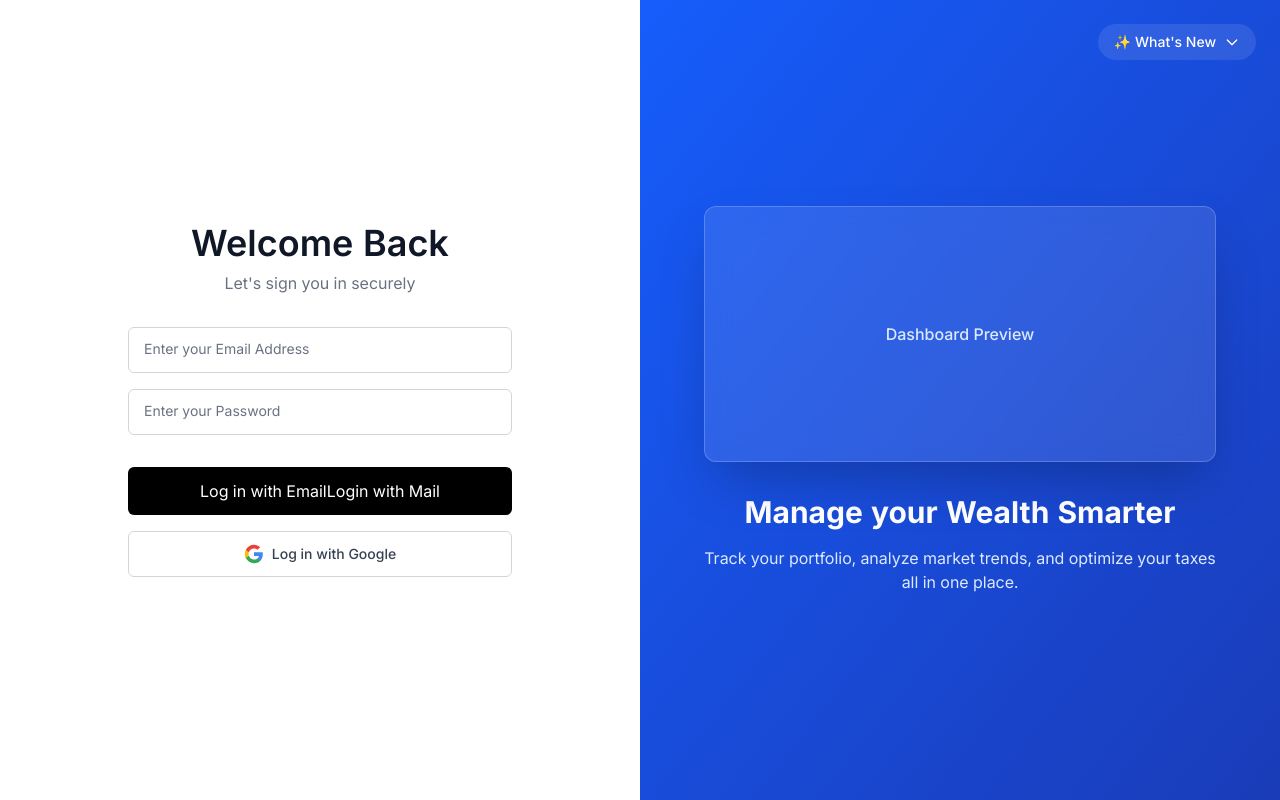
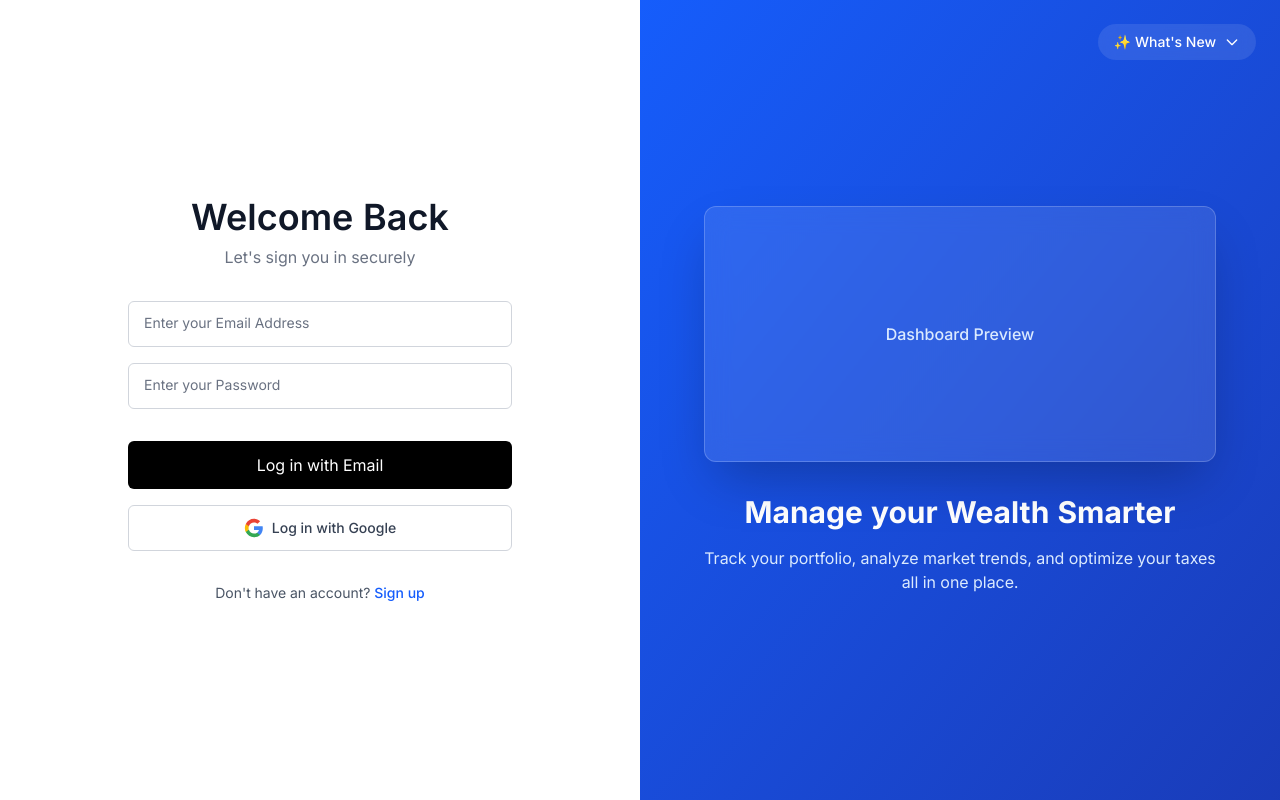
Before and after one commit to Malhar-git/asset-serve, a Next.js app in the folder frontend/: page / in a window 1280 px wide. Built offline with nearby package versions, Linux system fonts and the light colour scheme.

Commit message:
feat(auth): add same-page register user toggle to login screen

```diff
--- a/frontend/app/login/login-page.tsx
+++ b/frontend/app/login/login-page.tsx
@@ -1,3 +1,4 @@
+/* eslint-disable @typescript-eslint/no-explicit-any */
 "use client"; // Required for the dropdown state
 
 import { useState } from "react";
@@ -8,9 +9,12 @@ import { setAuthToken } from '../lib/axios-interceptor';
 
 export default function LoginPage() {
   const [isWhatsNewOpen, setIsWhatsNewOpen] = useState(false);//State for maintaining dropdown state in hero card what'new
-  const [formData, setFormData] = useState({ email: "", password: "" });
+  const [formData, setFormData] = useState({ firstName: "", email: "", password: "" });
   const [loading, setLoading] = useState(false);
   const [error, setError] = useState("");
+
+  const [isLogin, setIsLogin] = useState(true);
+  const [successMessage, setSuccessMessage] = useState("");
 
   const router = useRouter();
 
@@ -20,26 +24,52 @@ export default function LoginPage() {
     setError("");
   }
 
-  //Handle Form Submission
-  const handleLogin = async () => {
+  // [NEW] Function to toggle modes and reset form errors
+  const toggleMode = () => {
+    setIsLogin(!isLogin);
+    setError("");
+    setFormData({ firstName: "", email: "", password: "" }); // Optional: clear inputs on toggle
+  }
+
+  // Handle Form Submission
+  const handleSubmit = async () => {
     setLoading(true);
     setError("");
+    setSuccessMessage(""); // Clear previous messages
 
     try {
-      const response = await axios.post("http://localhost:8080/api/auth/login", {
-        email: formData.email,
-        password: formData.password,
-      });
+      if (isLogin) {
+        // --- LOGIN LOGIC ---
+        const response = await axios.post("http://localhost:8080/api/auth/login", {
+          email: formData.email,
+          password: formData.password,
+        });
 
-      setAuthToken(response.data.token);
+        const { token } = response.data;
+        setAuthToken(token);
+        localStorage.setItem("token", token);
+        router.push("/dashboard");
 
-      //Save Token and Redirect
-      const { token } = response.data;
-      localStorage.setItem("token", token);// Save JWT Token TO Browser Storage
-      router.push("/dashboard");//Redirect to dashboard
-    } catch (err: unknown) {
-      console.error("Login Failed", err);
-      setError("Invalid Credentials, Pls try again");
+      } else {
+        // --- REGISTER LOGIC ---
+        // 1. Call Register Endpoint
+        await axios.post("http://localhost:8080/api/auth/register", {
+          firstName: formData.firstName, // Matches your Java Request
+          email: formData.email,
+          password: formData.password,
+        });
+
+        // 2. Handle Success (Backend returns string "User registered successfully")
+        setSuccessMessage("Registration successful! Please log in.");
+        setIsLogin(true); // Switch back to login form automatically
+      }
+
+    } catch (err: any) {
+      console.error("Auth Failed", err);
+      // Handle specific error messages from backend
+      // Note: Your register backend returns 400 Bad Request if user exists
+      const msg = err.response?.data || "Authentication failed. Please try again.";
+      setError(typeof msg === 'string' ? msg : JSON.stringify(msg));
     } finally {
       setLoading(false);
     }
@@ -54,7 +84,9 @@ export default function LoginPage() {
         <div className="login__form--content w-full max-w-sm space-y-8">
 
           <div className="text-center">
-            <h1 className="text-4xl font-semibold text-gray-900">Welcome Back</h1>
+            <h1 className="text-4xl font-semibold text-gray-900">
+              {isLogin ? "Welcome Back" : "Create Account"}
+            </h1>
             <p className="mt-2 text-base text-gray-500">Let&apos;s sign you in securely</p>
           </div>
 
@@ -66,6 +98,27 @@ export default function LoginPage() {
           )}
 
           <div className="login__form--inputs space-y-4">
+
+            {/* [NEW] Name Input - Only visible during Registration */}
+            {!isLogin && (
+              <div className="relative__input-name relative animate-in fade-in slide-in-from-bottom-2">
+                <input
+                  type="text"
+                  id="firstName"
+                  value={formData.firstName}
+                  onChange={handleChange}
+                  disabled={loading}
+                  placeholder="Enter Your Name"
+                  className="peer block w-full rounded-md border border-gray-300 px-3 py-3 text-sm focus:border-blue-600 focus:outline-none focus:ring-1 focus:ring-blue-600 placeholder-transparent"
+                />
+                <label
+                  htmlFor="name"
+                  className="absolute left-3 top-[-8px] bg-white px-1 text-xs text-gray-500 transition-all peer-placeholder-shown:top-3 peer-placeholder-shown:text-sm peer-focus:top-[-8px] peer-focus:text-xs peer-focus:text-blue-600"
+                >
+                  Full Name
+                </label>
+              </div>
+            )}
 
             {/* Email Input Group */}
             <div className="relative__input-email relative">
@@ -105,7 +158,7 @@ export default function LoginPage() {
                   peer-placeholder-shown:top-3 peer-placeholder-shown:text-sm
                   peer-focus:top-[-8px] peer-focus:text-xs peer-focus:text-blue-600"
               >
-                Enter your Password
+                {isLogin ? "Enter your Password" : "Create a Password"}
               </label>
             </div>
           </div>
@@ -113,9 +166,11 @@ export default function LoginPage() {
           {/* Buttons Container */}
           <div className="login__form--actions flex flex-col space-y-4">
             {/* Primary Button */}
-            <Button onClick={handleLogin} variant="minimal" className="w-full py-3 justify-center items-center">
-              Log in with Email
-              {loading ? "Signing in..." : "Login with Mail"}
+            <Button onClick={handleSubmit} variant="minimal" className="w-full py-3 justify-center items-center">
+              {loading
+                ? "Processing..."
+                : (isLogin ? "Log in with Email" : "Create Account")
+              }
             </Button>
 
             {/* Google Button */}
@@ -140,6 +195,31 @@ export default function LoginPage() {
               </svg>
               Log in with Google
             </button>
+
+            <div className="text-center text-sm text-gray-600 mt-4">
+              {isLogin ? (
+                <>
+                  Don&apos;t have an account?{" "}
+                  <button
+                    onClick={toggleMode}
+                    className="font-medium text-blue-600 hover:text-blue-500 hover:underline"
+                  >
+                    Sign up
+                  </button>
+                </>
+              ) : (
+                <>
+                  Already have an account?{" "}
+                  <button
+                    onClick={toggleMode}
+                    className="font-medium text-blue-600 hover:text-blue-500 hover:underline"
+                  >
+                    Log in
+                  </button>
+                </>
+              )}
+            </div>
+
           </div>
         </div>
       </div>
```
